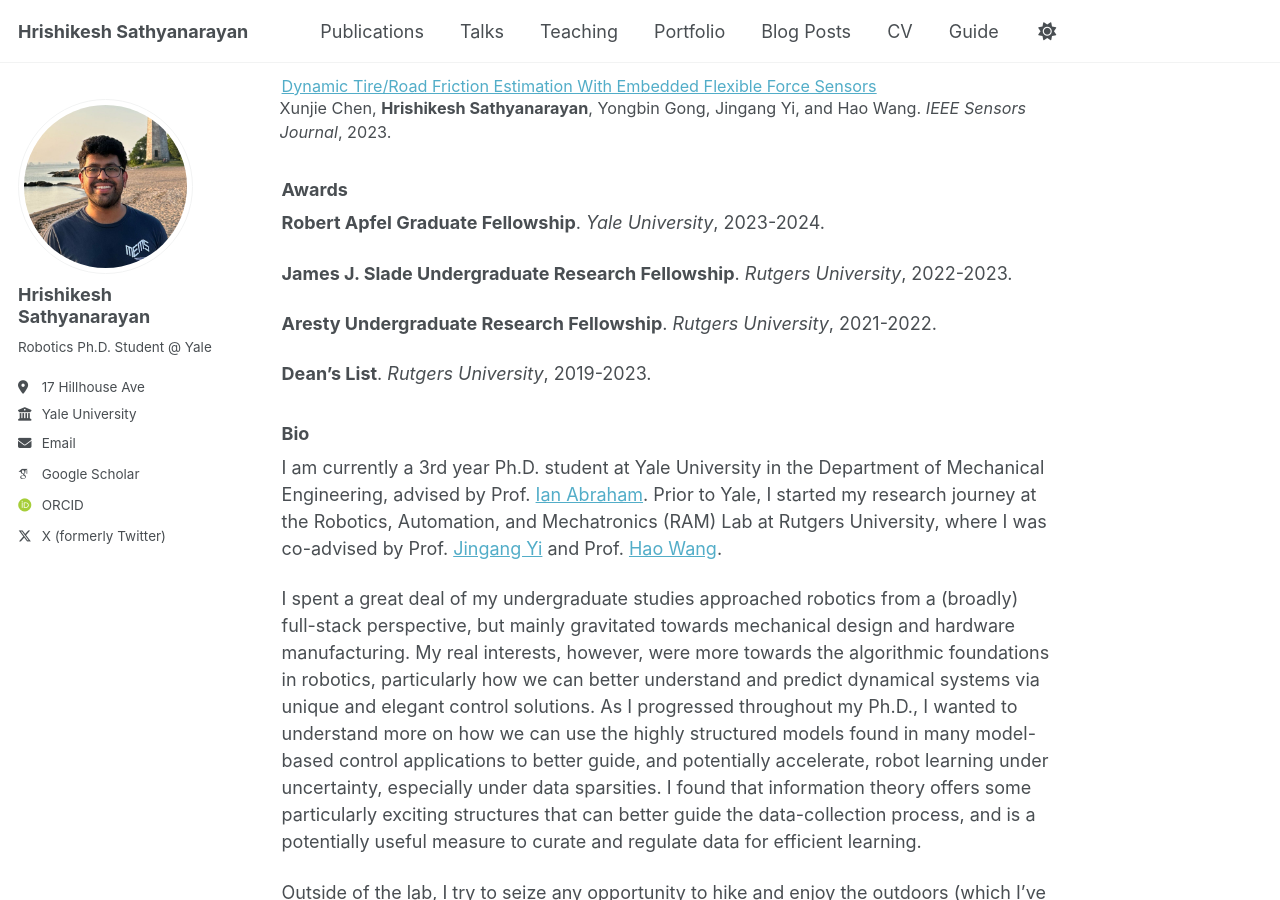
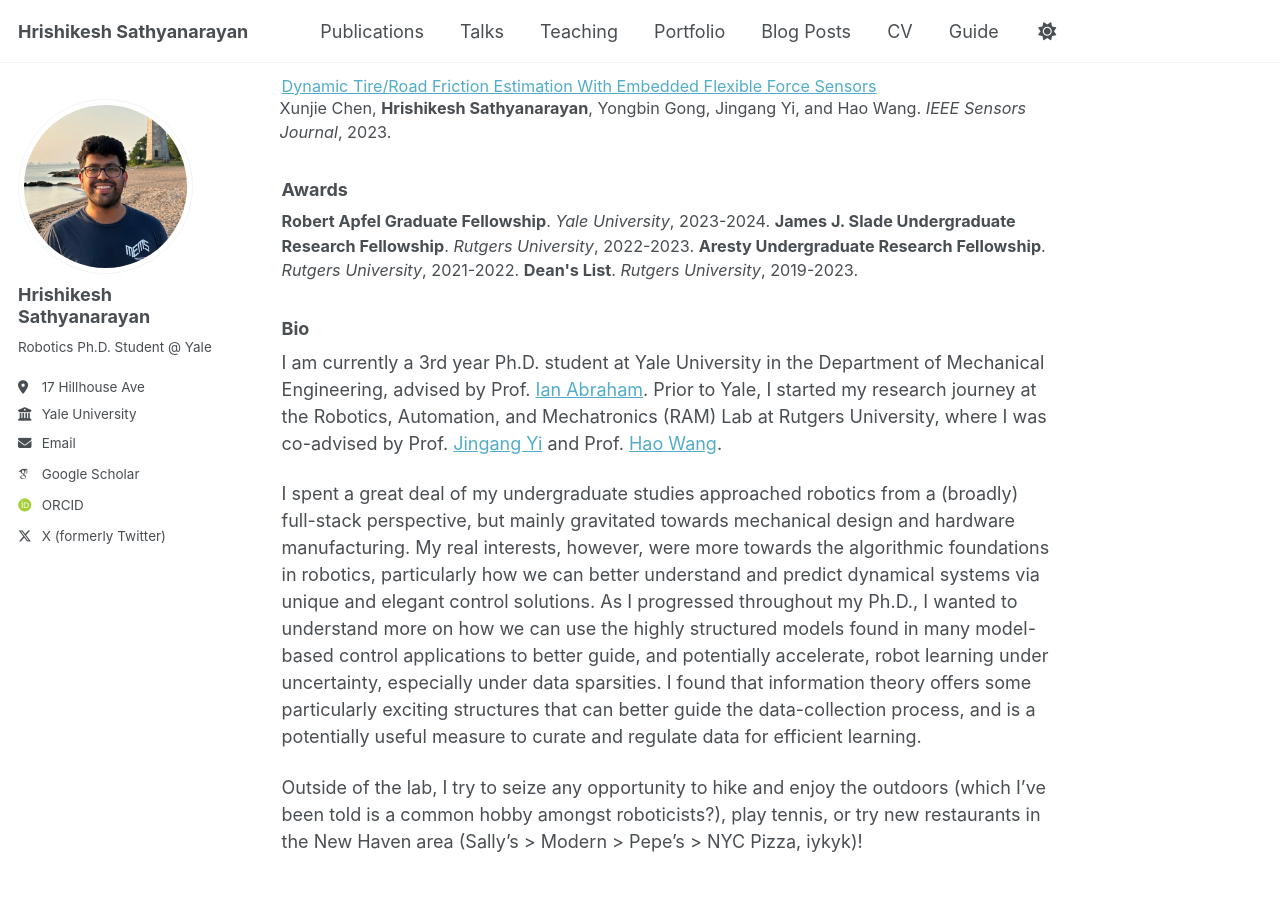
Before and after one commit to HrishiSathya/hrishi-sathya.github.io, a Jekyll site: the page built from _pages/about.md, in a window 1280 px wide and 900 px high, scrolled down 656 px. Built offline with Jekyll 4.4.1, drawn with Linux system fonts in a browser that asks for light colours; some web fonts are replaced; a script that is not in the unit is left out.

Commit message:
hard code awards for the time being

```diff
--- a/_pages/about.md
+++ b/_pages/about.md
@@ -40,13 +40,15 @@ Specifically, I ask: which uncertain parameters are most sensitive to a given ro
     {{post.year}}.<br/><p style="margin:10px;"></p>
 {% endfor %}
 </div> -->
-<b>Robert Apfel Graduate Fellowship</b>. <i>Yale University</i>, 2023-2024.
+<p style="font-size: 0.9em;">
+  <b>Robert Apfel Graduate Fellowship</b>. <i>Yale University</i>, 2023-2024.
 
-<b>James J. Slade Undergraduate Research Fellowship</b>. <i>Rutgers University</i>, 2022-2023.
+  <b>James J. Slade Undergraduate Research Fellowship</b>. <i>Rutgers University</i>, 2022-2023.
 
-<b>Aresty Undergraduate Research Fellowship</b>. <i>Rutgers University</i>, 2021-2022.
+  <b>Aresty Undergraduate Research Fellowship</b>. <i>Rutgers University</i>, 2021-2022.
 
-<b>Dean's List</b>. <i>Rutgers University</i>, 2019-2023.
+  <b>Dean's List</b>. <i>Rutgers University</i>, 2019-2023.
+</p>
 
 ### Bio
 
```
